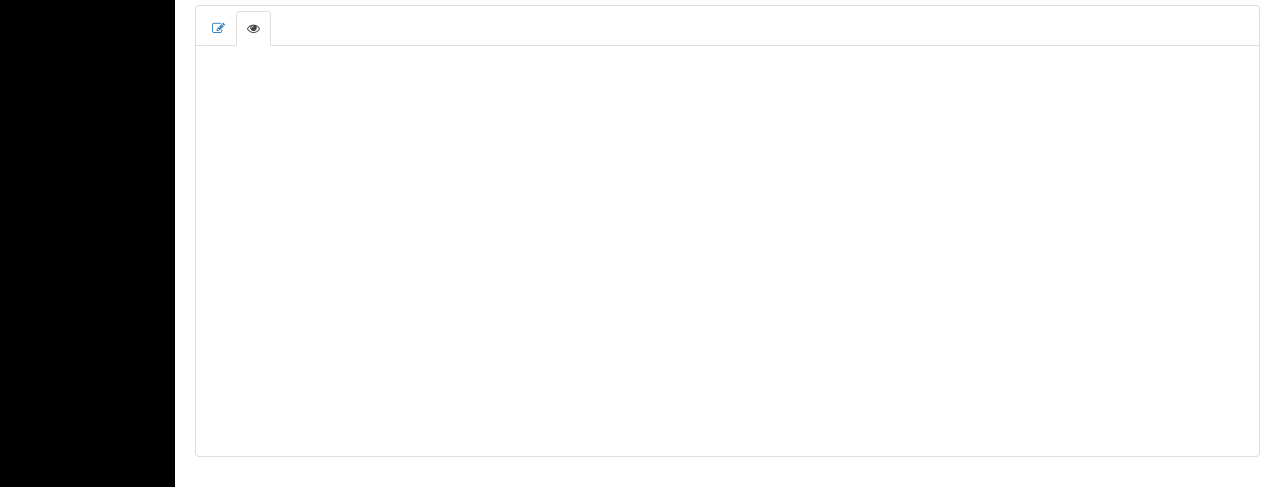
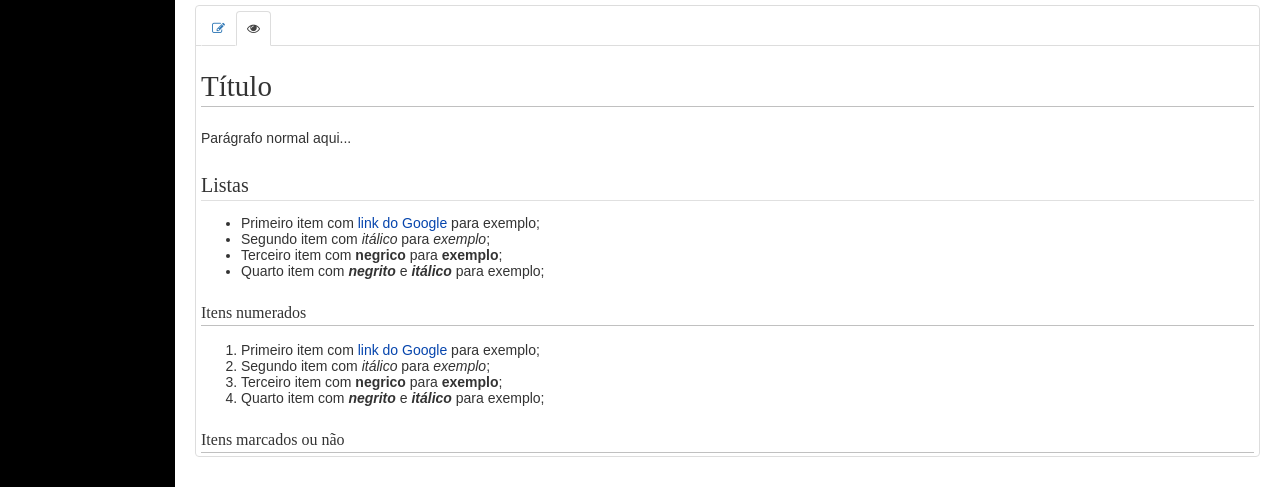
Before and after one commit to SamirSales/pickle-wiki-backend-springboot, a React (Create React App) app in the folder react/: page /mark-down-help in a window 1280 px wide. Shown: the part 313-800 px from the top of the page. Built offline with nearby package versions, Linux system fonts and the light colour scheme; no server answers.

Commit message:
fixing bug

```diff
--- a/react/src/components/MarkDownHelp/MarkDownHelp.js
+++ b/react/src/components/MarkDownHelp/MarkDownHelp.js
@@ -26,7 +26,7 @@ class MarkDownHelp extends Component{
 
         sampleText: "# Título\r"+
 
-        "Parágrago normal aqui...\r\r"+
+        "Parágrafo normal aqui...\r\r"+
         "## Listas\r"+
         "* Primeiro item com [link do Google](https://google.com) para exemplo;\r"+
         "* Segundo item com *itálico* para _exemplo_;\r"+
@@ -88,6 +88,7 @@ class MarkDownHelp extends Component{
                 <TextEditor
                     title=""
                     content={this.state.sampleText}
+                    value={this.state.sampleText}
                     onChangeBody={this.onChangeBody}/>
             </Aux>
         );
```
